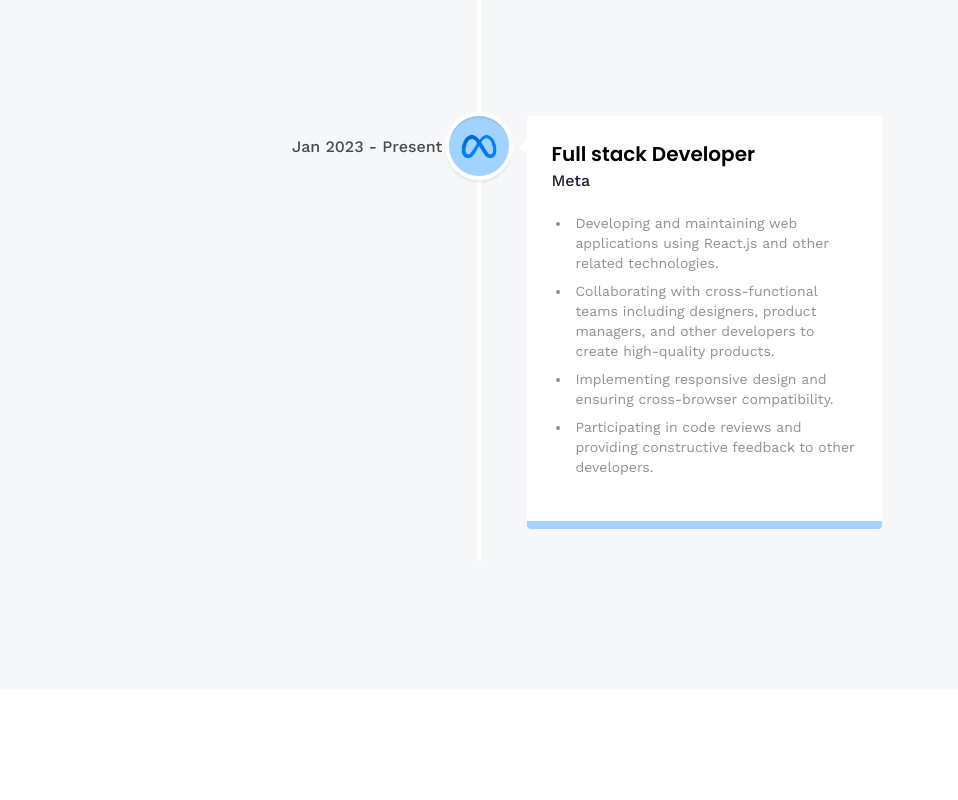
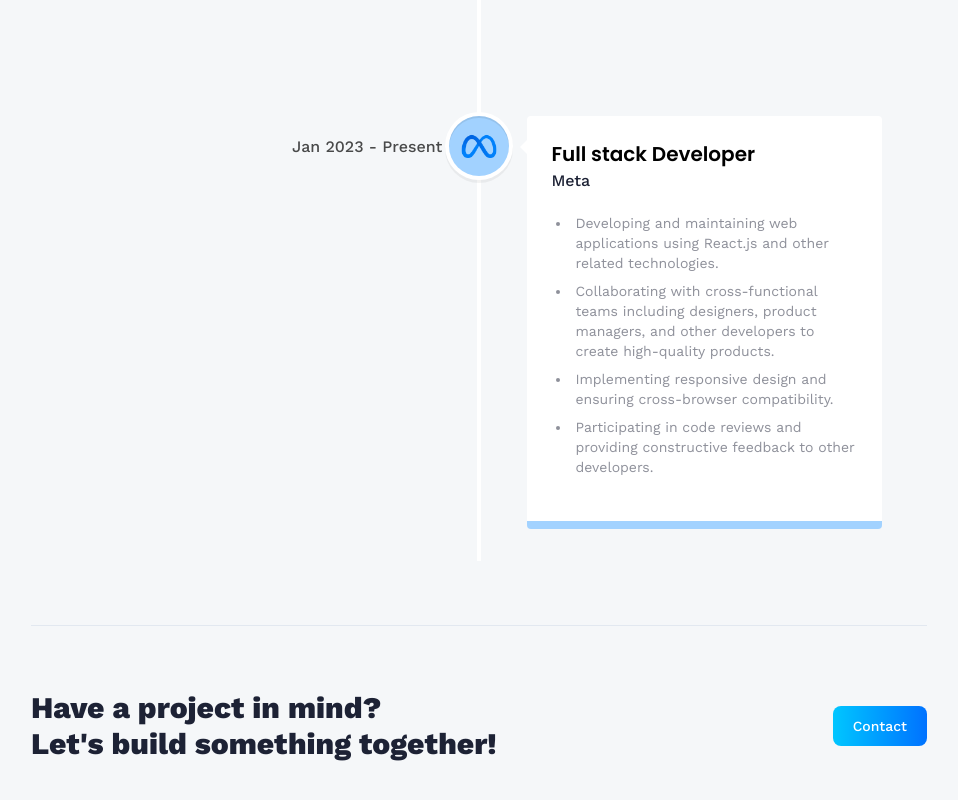
Before and after one commit to clexflex/Portfolio, a React (Vite) app in the folder portfolio/: page /about in a window 1280 px wide. Shown: the part 2389-3189 px from the top of the page, without its empty margins (161-1119 px from the left). Before the commit the page ends 3078 px from the top, so only its background shows below. Built offline with nearby package versions, Linux system fonts and the light colour scheme; the HTML template or start-up script is replaced by a standard one.

Commit message:
created CTA
create CAll to action button , usable block so whenever we can use it to call any function

```diff
--- /dev/null
+++ b/portfolio/src/components/CTA.jsx
@@ -0,0 +1,16 @@
+import React from 'react'
+import { Link } from 'react-router-dom';
+
+const CTA = () => {
+    return (
+        <section className="cta">
+                <p className="cta-text">Have a project in mind? <br className="sm:block hidden" />
+                Let's build something together! </p>
+                <Link to="/contact" className="btn">
+                        Contact
+                </Link>
+        </section>
+    )
+}
+
+export default CTA
--- a/portfolio/src/pages/About.jsx
+++ b/portfolio/src/pages/About.jsx
@@ -1,6 +1,7 @@
 import { VerticalTimeline, VerticalTimelineElement }  from 'react-vertical-timeline-component';
 import 'react-vertical-timeline-component/style.min.css';
 import { skills, experiences} from '../constants'
+import CTA from '../components/CTA';
 
 const About = () => {
   return (
@@ -79,6 +80,10 @@
              </VerticalTimeline>
             </div>
       </div>
+
+      <hr className="border-slate-200" />
+
+      <CTA />
     </section>
   )
 }
```
